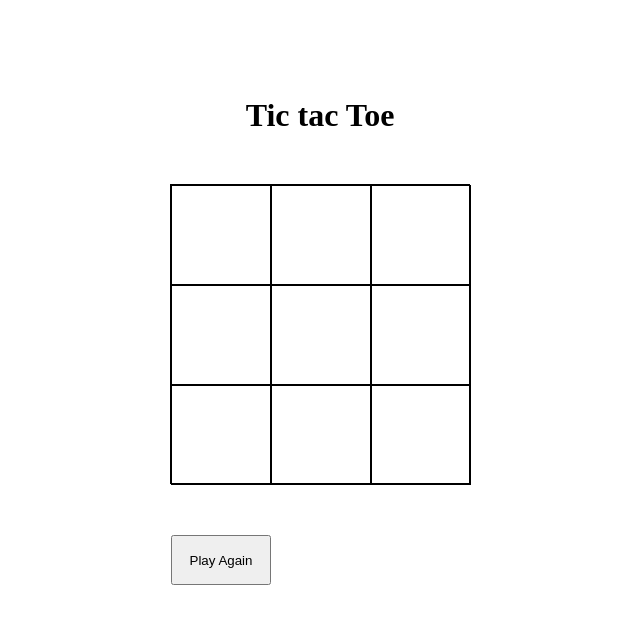
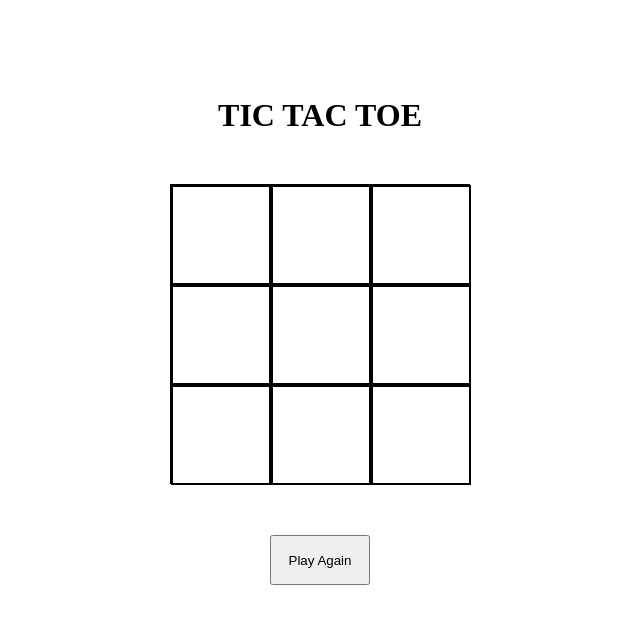
Before and after one commit to RobertBurnat/Tic-Tac-Toe, a plain HTML site: page index.html in a window 1280 px wide. Shown: the whole page, without its empty margins (320-960 px from the left). Drawn offline with Linux system fonts and the light colour scheme.

Commit message:
Add new styles

```diff
--- a/style.css
+++ b/style.css
@@ -14,6 +14,7 @@ body {
 }
 .title {
     margin-bottom: 50px;
+    text-transform: uppercase;
 }
 
 .game__table {
@@ -30,7 +31,7 @@ body {
     width: 100px;
     height: 100px;
     display: flex;
-    border: 1px solid #000;
+    border: 2px solid #000;
     justify-content: center;
     align-items: center;
     font-size: 3rem;
@@ -39,7 +40,7 @@ body {
     pointer-events:none;
 }
 .hide {
-    display:none;
+    visibility: hidden;
 }
 .restart {
     height: 50px;
@@ -55,3 +56,6 @@ body {
 .draw_banner {
     color:#e09d38;
 }
+.container_poles {
+    text-align: center;
+}
```
